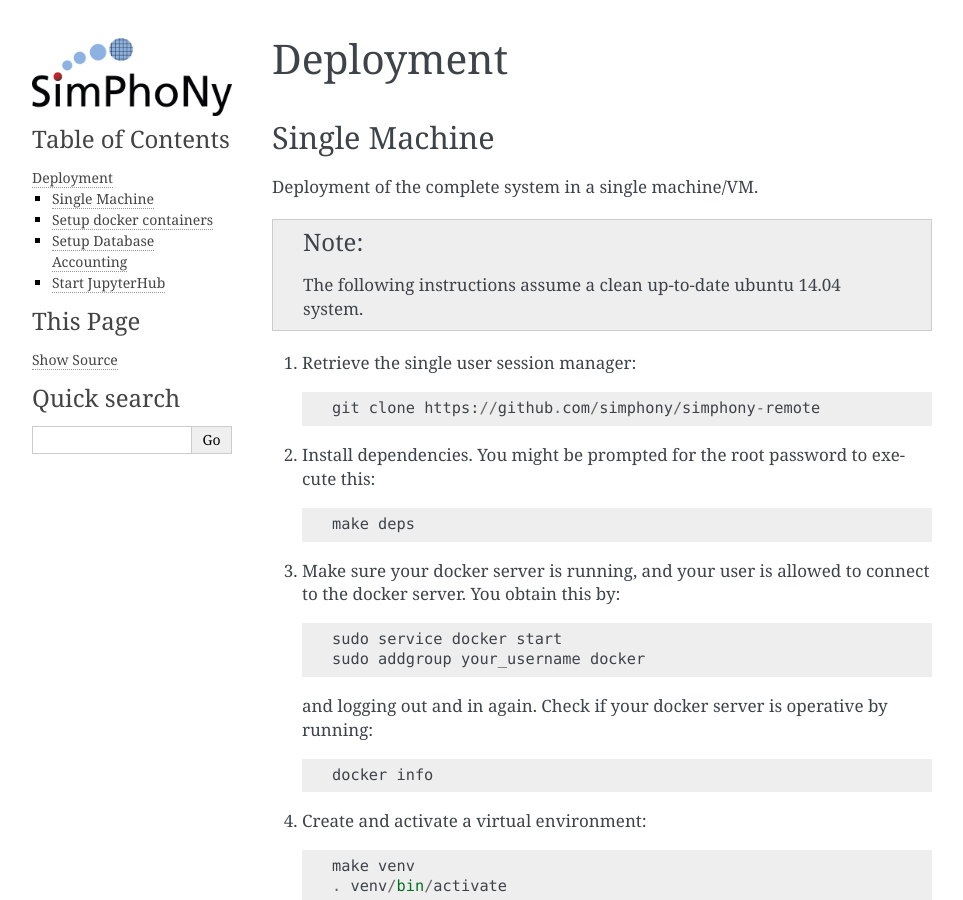
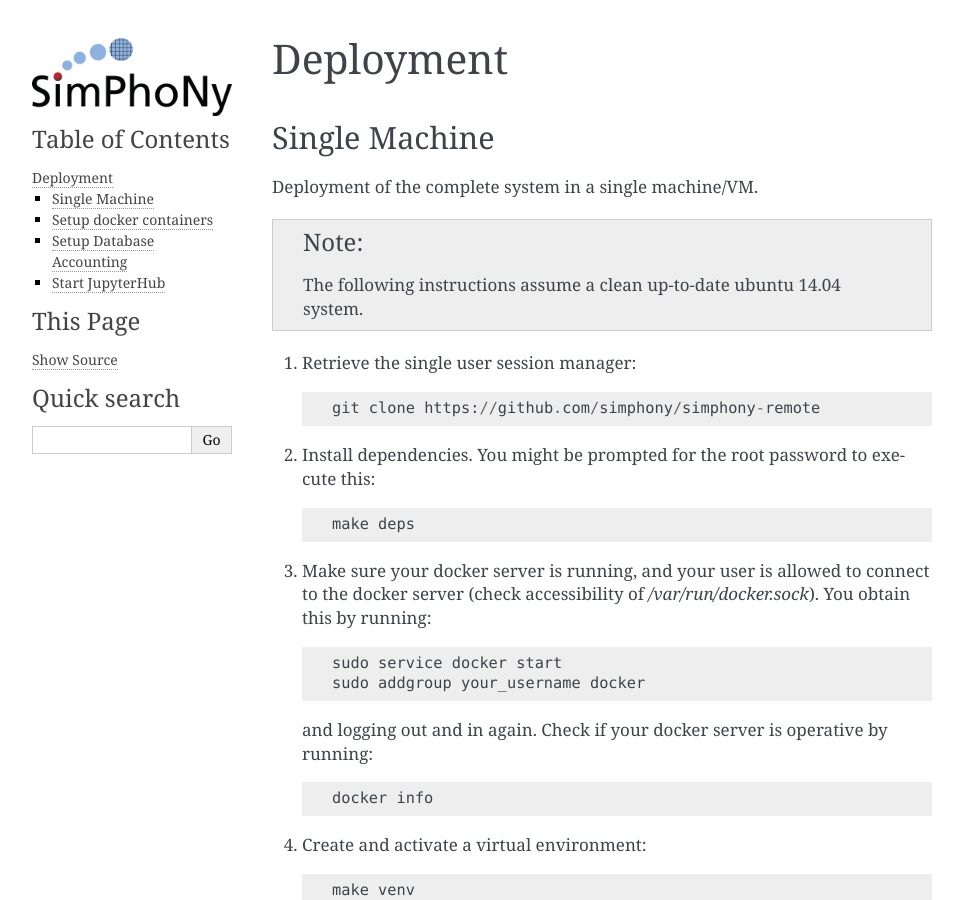
Before and after one commit to simphony/simphony-remote, a Sphinx documentation site: the page built from doc/source/deployment.rst, in a window 1280 px wide and 900 px high. Shown: the whole window, without its empty margins (148-1111 px from the left). Built offline with Sphinx 7.4.7, drawn with Linux system fonts in a browser that asks for light colours; pages that are not in the unit, such as notebooks, are missing from menus.

Commit message:
A bit more information about the docker.sock permission needs

```diff
--- a/doc/source/deployment.rst
+++ b/doc/source/deployment.rst
@@ -20,7 +20,8 @@ Deployment of the complete system in a single machine/VM.
      make deps
 
 #. Make sure your docker server is running, and your user is allowed to connect to
-   the docker server. You obtain this by::
+   the docker server (check accessibility of `/var/run/docker.sock`). You obtain this by
+   running::
 
      sudo service docker start
      sudo addgroup your_username docker
--- a/doc/source/troubleshoot/docker.rst
+++ b/doc/source/troubleshoot/docker.rst
@@ -21,3 +21,5 @@ Check if your `/var/run/docker.sock` is accessible and readable. The likely caus
 that your current user is not in the `docker` group. Fix this by running::
 
     sudo addgroup your_username docker
+
+and then logging out and in again.
```
